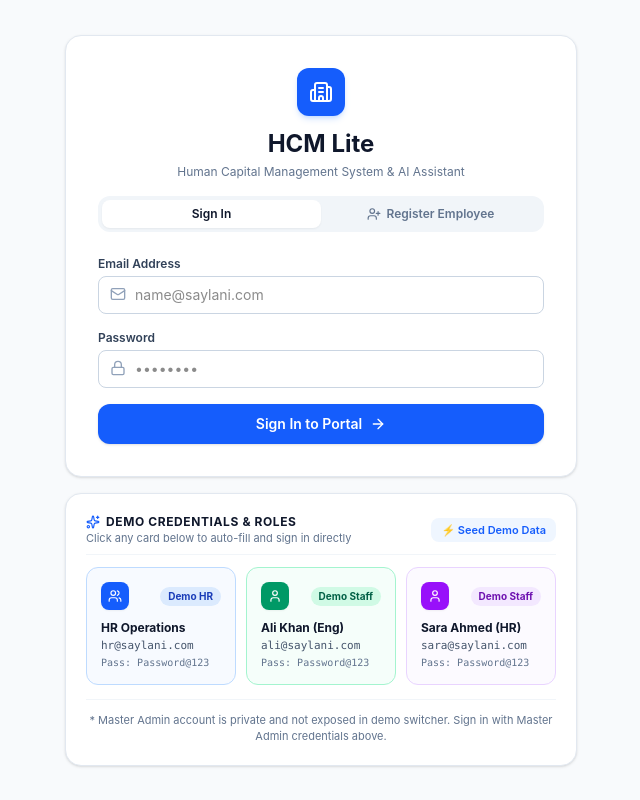
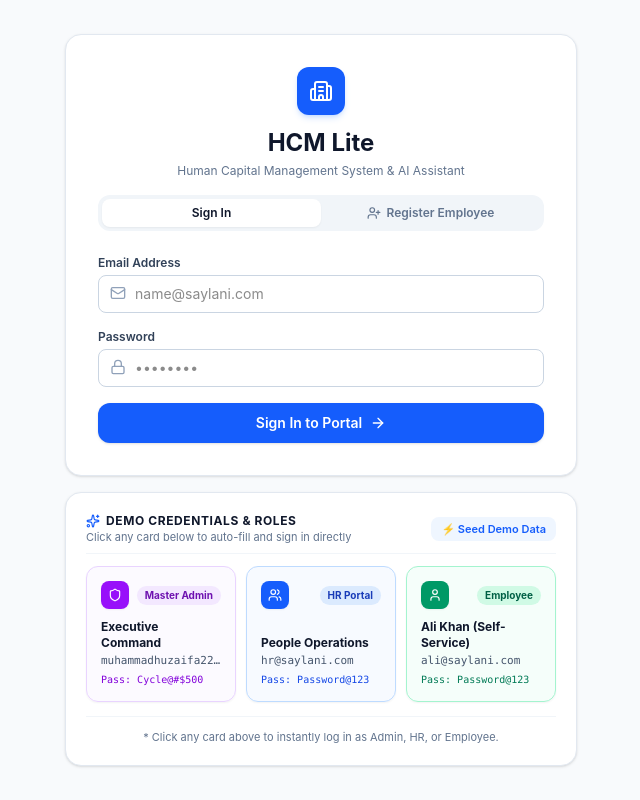
Before and after one commit to muhammadhuzaifa-webdeveloper/Hackaton_HCM_Lite, a Next.js app in the folder frontend/: page /login in a window 1280 px wide. Shown: the whole page, without its empty margins (319-959 px from the left). Built offline with nearby package versions, Linux system fonts and the light colour scheme; no server answers.

Commit message:
Configure 3 role demo cards: Master Admin, HR, and Employee

```diff
--- a/frontend/src/app/login/page.tsx
+++ b/frontend/src/app/login/page.tsx
@@ -406,70 +406,72 @@
           </div>
 
           <div className="grid grid-cols-1 sm:grid-cols-3 gap-2.5">
-            {/* 1. Demo HR */}
+            {/* 1. Admin */}
+            <div
+              onClick={() => handleQuickLogin("muhammadhuzaifa22056@gmail.com", "Cycle@#$500")}
+              className="group flex flex-col justify-between p-3.5 rounded-xl border border-purple-200 bg-purple-50/50 hover:bg-purple-100/60 dark:border-purple-900/60 dark:bg-purple-950/30 dark:hover:bg-purple-900/40 cursor-pointer transition-all hover:-translate-y-0.5 active:scale-95 shadow-xs"
+            >
+              <div className="flex items-center justify-between">
+                <div className="flex h-7 w-7 items-center justify-center rounded-lg bg-purple-600 text-white shadow-xs">
+                  <Shield className="h-3.5 w-3.5" />
+                </div>
+                <span className="text-[10px] font-bold px-2 py-0.5 rounded-full bg-purple-100 text-purple-800 dark:bg-purple-900 dark:text-purple-200">
+                  Master Admin
+                </span>
+              </div>
+              <div className="mt-2.5">
+                <span className="text-xs font-bold text-slate-900 dark:text-white block">Executive Command</span>
+                <p className="text-[11px] font-mono text-slate-600 dark:text-slate-400 mt-0.5 truncate" title="muhammadhuzaifa22056@gmail.com">
+                  muhammadhuzaifa22056@gmail.com
+                </p>
+                <p className="text-[10px] text-purple-700 dark:text-purple-300 font-mono mt-0.5">Pass: Cycle@#$500</p>
+              </div>
+            </div>
+
+            {/* 2. HR */}
             <div
               onClick={() => handleQuickLogin("hr@saylani.com", "Password@123")}
-              className="group flex flex-col justify-between p-3.5 rounded-xl border border-blue-200 bg-blue-50/50 hover:bg-blue-100/60 dark:border-blue-900/60 dark:bg-blue-950/30 dark:hover:bg-blue-900/40 cursor-pointer transition-all hover:-translate-y-0.5 active:scale-95"
+              className="group flex flex-col justify-between p-3.5 rounded-xl border border-blue-200 bg-blue-50/50 hover:bg-blue-100/60 dark:border-blue-900/60 dark:bg-blue-950/30 dark:hover:bg-blue-900/40 cursor-pointer transition-all hover:-translate-y-0.5 active:scale-95 shadow-xs"
             >
               <div className="flex items-center justify-between">
                 <div className="flex h-7 w-7 items-center justify-center rounded-lg bg-blue-600 text-white shadow-xs">
                   <Users className="h-3.5 w-3.5" />
                 </div>
                 <span className="text-[10px] font-bold px-2 py-0.5 rounded-full bg-blue-100 text-blue-800 dark:bg-blue-900 dark:text-blue-200">
-                  Demo HR
+                  HR Portal
                 </span>
               </div>
               <div className="mt-2.5">
-                <span className="text-xs font-bold text-slate-900 dark:text-white block">HR Operations</span>
+                <span className="text-xs font-bold text-slate-900 dark:text-white block">People Operations</span>
                 <p className="text-[11px] font-mono text-slate-600 dark:text-slate-400 mt-0.5">hr@saylani.com</p>
-                <p className="text-[10px] text-slate-500 font-mono">Pass: Password@123</p>
+                <p className="text-[10px] text-blue-700 dark:text-blue-300 font-mono mt-0.5">Pass: Password@123</p>
               </div>
             </div>
 
-            {/* 2. Demo Employee 1 (Ali Khan) */}
+            {/* 3. Employee (Ali Khan) */}
             <div
               onClick={() => handleQuickLogin("ali@saylani.com", "Password@123")}
-              className="group flex flex-col justify-between p-3.5 rounded-xl border border-emerald-200 bg-emerald-50/50 hover:bg-emerald-100/60 dark:border-emerald-900/60 dark:bg-emerald-950/30 dark:hover:bg-emerald-900/40 cursor-pointer transition-all hover:-translate-y-0.5 active:scale-95"
+              className="group flex flex-col justify-between p-3.5 rounded-xl border border-emerald-200 bg-emerald-50/50 hover:bg-emerald-100/60 dark:border-emerald-900/60 dark:bg-emerald-950/30 dark:hover:bg-emerald-900/40 cursor-pointer transition-all hover:-translate-y-0.5 active:scale-95 shadow-xs"
             >
               <div className="flex items-center justify-between">
                 <div className="flex h-7 w-7 items-center justify-center rounded-lg bg-emerald-600 text-white shadow-xs">
                   <User className="h-3.5 w-3.5" />
                 </div>
                 <span className="text-[10px] font-bold px-2 py-0.5 rounded-full bg-emerald-100 text-emerald-800 dark:bg-emerald-900 dark:text-emerald-200">
-                  Demo Staff
+                  Employee
                 </span>
               </div>
               <div className="mt-2.5">
-                <span className="text-xs font-bold text-slate-900 dark:text-white block">Ali Khan (Eng)</span>
+                <span className="text-xs font-bold text-slate-900 dark:text-white block">Ali Khan (Self-Service)</span>
                 <p className="text-[11px] font-mono text-slate-600 dark:text-slate-400 mt-0.5">ali@saylani.com</p>
-                <p className="text-[10px] text-slate-500 font-mono">Pass: Password@123</p>
-              </div>
-            </div>
-
-            {/* 3. Demo Employee 2 (Sara Ahmed) */}
-            <div
-              onClick={() => handleQuickLogin("sara@saylani.com", "Password@123")}
-              className="group flex flex-col justify-between p-3.5 rounded-xl border border-purple-200 bg-purple-50/50 hover:bg-purple-100/60 dark:border-purple-900/60 dark:bg-purple-950/30 dark:hover:bg-purple-900/40 cursor-pointer transition-all hover:-translate-y-0.5 active:scale-95"
-            >
-              <div className="flex items-center justify-between">
-                <div className="flex h-7 w-7 items-center justify-center rounded-lg bg-purple-600 text-white shadow-xs">
-                  <User className="h-3.5 w-3.5" />
-                </div>
-                <span className="text-[10px] font-bold px-2 py-0.5 rounded-full bg-purple-100 text-purple-800 dark:bg-purple-900 dark:text-purple-200">
-                  Demo Staff
-                </span>
-              </div>
-              <div className="mt-2.5">
-                <span className="text-xs font-bold text-slate-900 dark:text-white block">Sara Ahmed (HR)</span>
-                <p className="text-[11px] font-mono text-slate-600 dark:text-slate-400 mt-0.5">sara@saylani.com</p>
-                <p className="text-[10px] text-slate-500 font-mono">Pass: Password@123</p>
+                <p className="text-[10px] text-emerald-700 dark:text-emerald-300 font-mono mt-0.5">Pass: Password@123</p>
               </div>
             </div>
           </div>
 
           <div className="mt-3.5 pt-3 border-t border-slate-100 dark:border-slate-800 text-center">
             <p className="text-[11px] text-slate-500">
-              * Master Admin account is private and not exposed in demo switcher. Sign in with Master Admin credentials above.
+              * Click any card above to instantly log in as Admin, HR, or Employee.
             </p>
           </div>
         </div>
```
